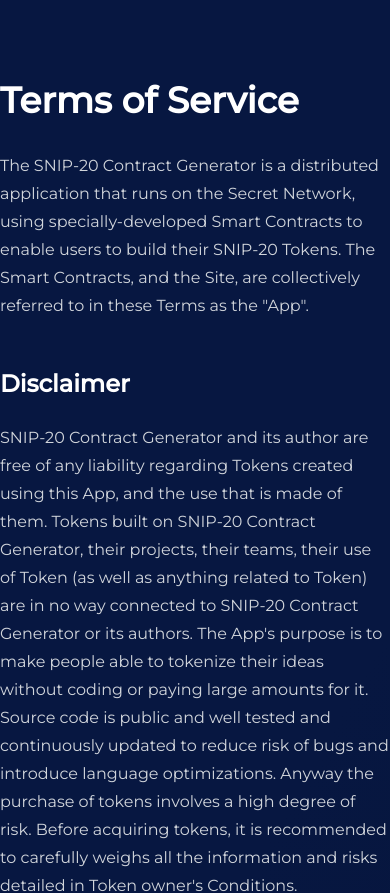
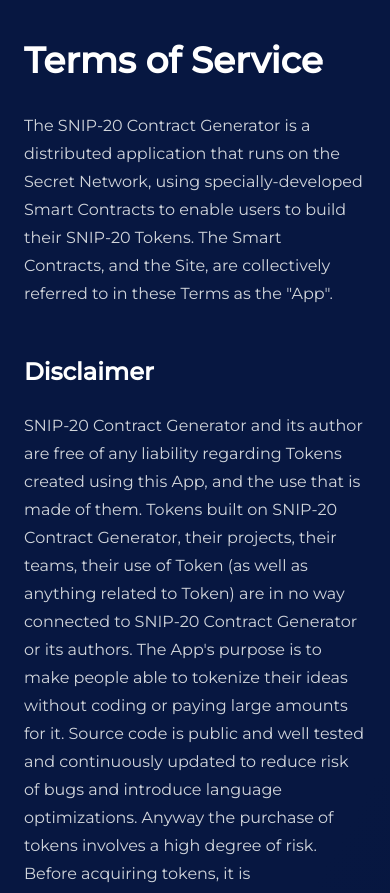
Before and after one commit to atomiklabs/deploycontracts.io, a Next.js app: page /snip-20/terms-of-service in a window 390 px wide. Shown: the top 893 px of the page. Built offline with nearby package versions, Linux system fonts and the light colour scheme.

Commit message:
fix(tos): spacing

```diff
--- a/components/Contracts.tsx
+++ b/components/Contracts.tsx
@@ -79,7 +79,7 @@ export default function Contracts() {
                         <PrimaryLink href={landingPageUrl.createNewToken}>Create new token</PrimaryLink>
                         <div className='text-gray-100 tracking-[-0.02rem]'>
                           or if you already created one{' '}
-                          <Link href='/docs'>
+                          <Link href='/snip-20/docs'>
                             <a className='underline-offset-4 font-bold mx-2'>
                               <GradientText>see docs</GradientText>
                             </a>
--- a/pages/snip-20/terms-of-service.tsx
+++ b/pages/snip-20/terms-of-service.tsx
@@ -9,7 +9,7 @@ export default function TermsOfServicePage() {
         <meta name='description' content={`Terms of Service for the SNIP_20 smart contract creator.`} />
       </Head>
 
-      <article className='prose lg:prose-xl prose-invert mx-auto py-20'>
+      <article className='prose lg:prose-xl prose-invert mx-auto py-10 md:py-20 px-6 md:px-0'>
         <h1>Terms of Service</h1>
 
         <p>
```
